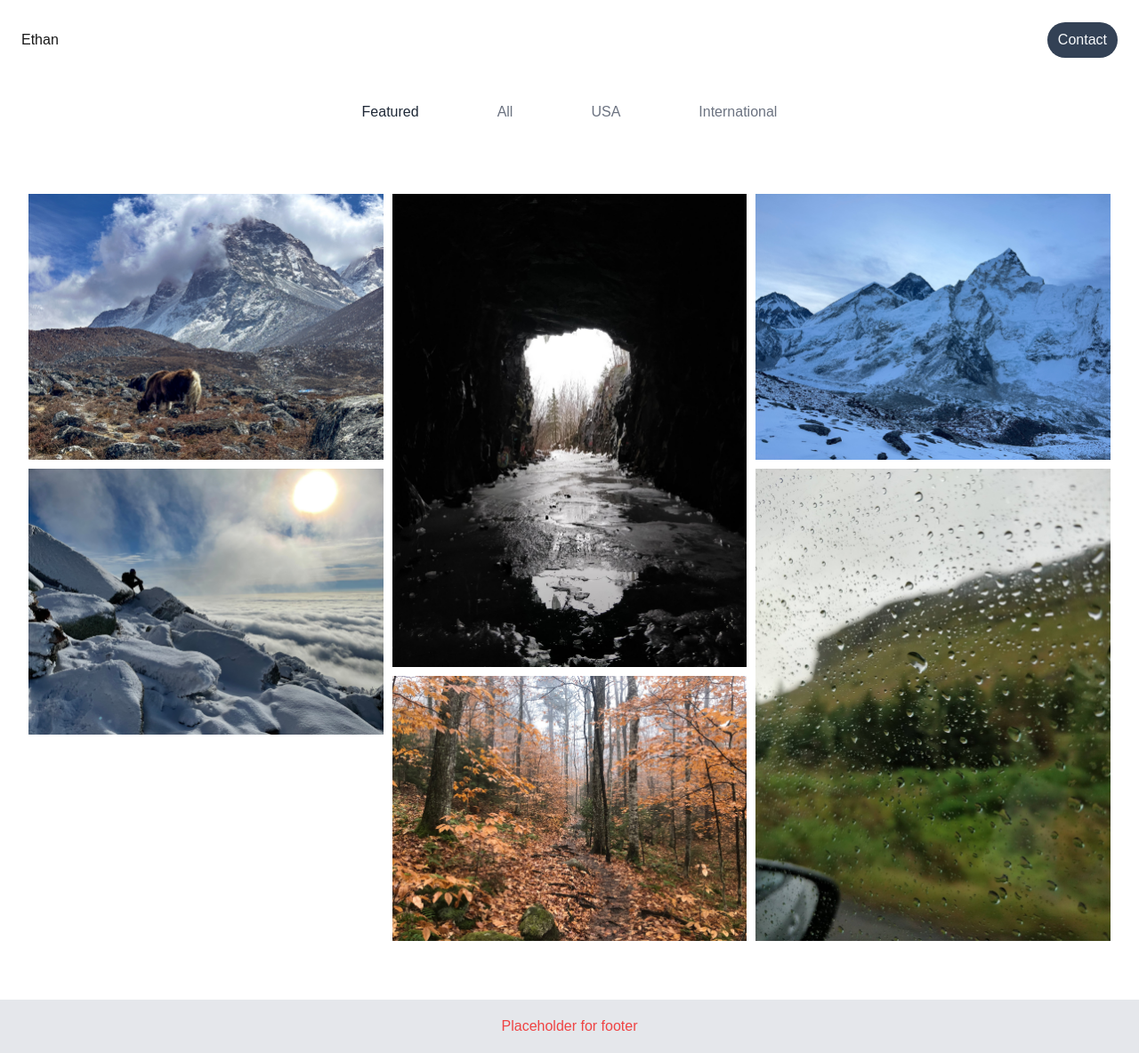
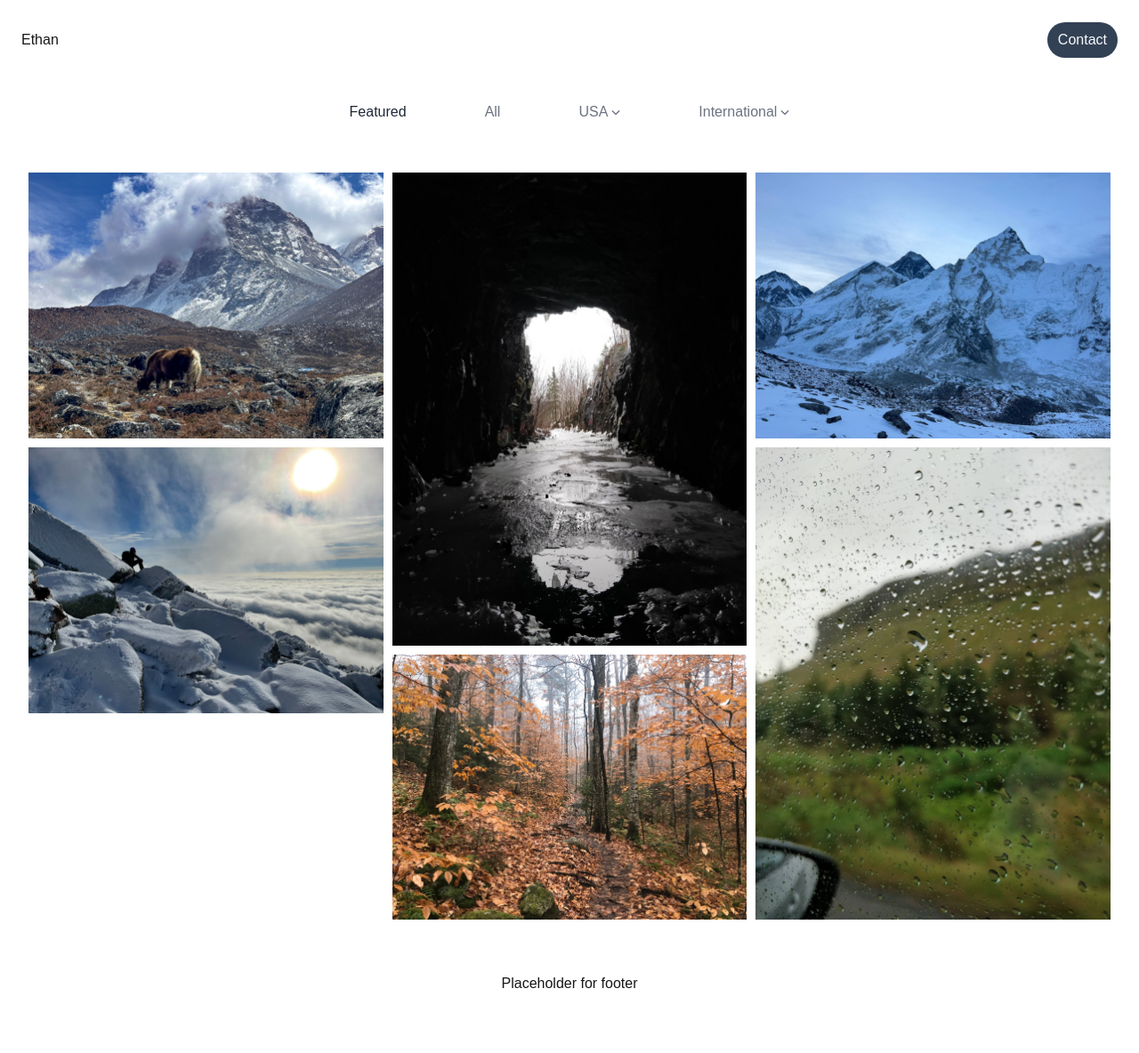
Before and after one commit to EGFerry/portfolio-website, a Next.js app: page / in a window 1280 px wide. Shown: the whole page at 89% size. After the commit the page ends 1136 px from the top, so only its background shows below. Built offline with nearby package versions, Linux system fonts and the light colour scheme.

Commit message:
Ui changes
add sticky nav bar + dropdown icons

```diff
--- a/app/page.tsx
+++ b/app/page.tsx
@@ -2,6 +2,7 @@ import Link from "next/link";
 import Head from "next/head";
 import { Tab, TabGroup, TabList, TabPanel, TabPanels } from "@headlessui/react";
 import MasonryGallery from "@/components/MasonryGallery";
+import { FaChevronDown } from "react-icons/fa6";
 
 const tabs = [
   {
@@ -57,12 +58,15 @@ export default function Home() {
       </header>
 
       <main className="flex flex-col flex-grow">
-          <TabGroup className="flex flex-col flex-grow">
+          {/*<TabGroup className="flex flex-col flex-grow">*/}
+<TabGroup>
+  <div className="sticky top-0 z-50 bg-opacity-0 transition-all duration-300">
             <TabList className="flex items-center justify-center gap-14 px-6 py-4">
               {tabs.map((tab) =>
                 tab.sub ? (<div key={tab.key} className="relative group">
-                <Tab className="text-gray-500 data-[selected]:text-gray-800 hover:text-gray-800 py-2 px-4">
+                <Tab className="flex items-center text-gray-500 data-[selected]:text-gray-800 hover:text-gray-800 py-2 px-4">
                    {tab.display}
+                   <FaChevronDown className="ml-1" size={10}/>
                 </Tab>
 
                 {/* Dropdown Menu */}
@@ -86,12 +90,12 @@ export default function Home() {
                   </Tab>
               ))}
             </TabList>
+            </div>
 
-
-            <div className="max-w-8xl mx-auto w-full p-4 flex flex-col flex-grow">
-            <TabPanels className=" p-2 sm:p-4 my-6 flex-grow">
+            <div className="max-w-8xl mx-auto w-full px-4  flex flex-col flex-grow">
+            <TabPanels className=" p-2 sm:px-4 my-6 flex-grow">
               <TabPanel><MasonryGallery items={items}/></TabPanel>
-              <TabPanel>Content 2</TabPanel>
+              <TabPanel><p className="text-text hover:text-text-hover">Content 2</p></TabPanel>
               <TabPanel>Content 3</TabPanel>
               <TabPanel>Content 4</TabPanel>
             </TabPanels>
@@ -99,7 +103,7 @@ export default function Home() {
           </TabGroup>
       </main>
 
-      <footer className="h-[60px] flex justify-center items-center bg-gray-200 text-red-500">
+      <footer className="h-[60px] flex justify-center items-center text-text-dark">
        <p>Placeholder for footer</p>
       </footer>
     </div>
--- a/package.json
+++ b/package.json
@@ -13,6 +13,7 @@
     "next": "15.1.3",
     "react": "^19.0.0",
     "react-dom": "^19.0.0",
+    "react-icons": "^5.4.0",
     "react-masonry-css": "^1.0.16"
   },
   "devDependencies": {
```
Also changed, not shown: 1 other file (tests, documents, lock files or other folders).
